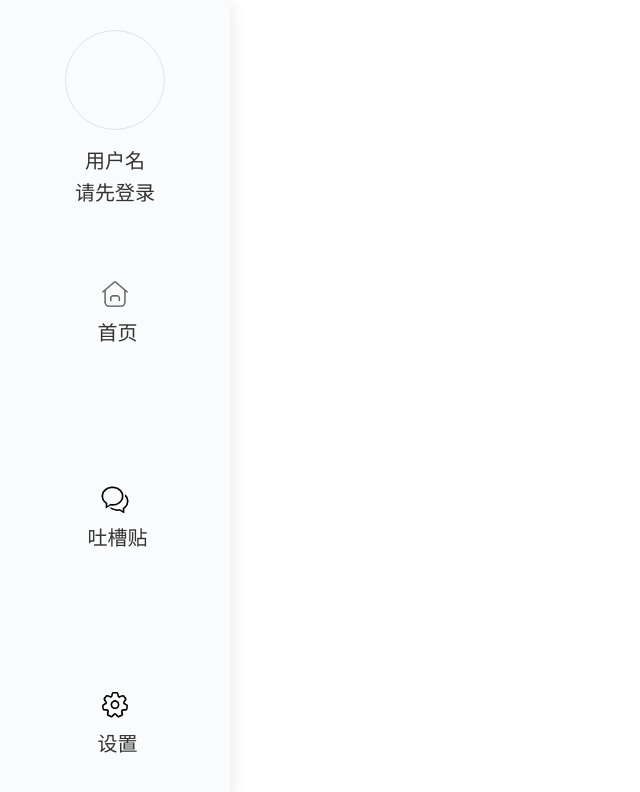
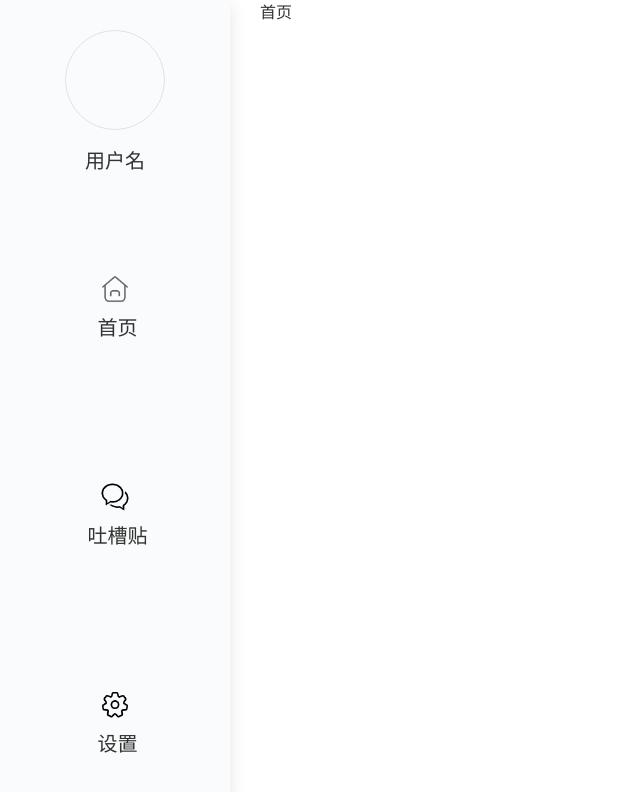
Before and after one commit to shf-ns/blog, a Vue app: page /home in a window 1280 px wide. Before the commit this address had no page. Shown: the top 792 px of the page, without its empty margins (0-640 px from the left). Built offline with nearby package versions, Linux system fonts and the light colour scheme.

Commit message:
home路由配置完成

```diff
--- a/src/App.vue
+++ b/src/App.vue
@@ -1,6 +1,12 @@
-<script setup lang="ts" name="App"></script>
+<script setup lang="ts" name="App">
+import { ref } from 'vue'
+import { RouterView, RouterLink } from 'vue-router';
+
+</script>
 
 <template>
+  <div class="app">
+    <!-- 侧边导航栏 -->
     <div class="sidebar">
       <!-- 用户信息 -->
       <div class="user-info">
@@ -8,7 +14,7 @@
           <img src="" alt="">
         </div>
         <div class="user-name">用户名</div>
-      <div class="user-login">请先登录</div>
+        <!-- <div v-show="login" class="user-login">请先登录</div> -->
       </div>
       <!-- 导航栏 -->
       <nav>
@@ -17,7 +23,7 @@
             <div>
               <img src="./assets/tubiao_shouye-.png" alt="">
             </div>
-          <span class="item">首页</span>
+            <RouterLink to="home" class="item">首页</RouterLink>
           </li>
           <li>
             <div>
@@ -34,9 +40,20 @@
         </ul>
       </nav>
     </div>
+
+    <!-- 展示区 -->
+    <div class="content">
+      <RouterView></RouterView>
+    </div>
+  </div>
 </template>
 
 <style scoped>
+.app {
+  display: flex;
+  gap: 30px;
+}
+
 .sidebar {
   display: flex;
   flex-direction: column;
@@ -66,7 +83,7 @@
 }
 
 .user-info .user-name,
-.user-info .user-login{
+.user-info .user-login {
   font-size: 20px;
 }
 
@@ -89,7 +106,7 @@ nav ul li {
   border-radius: 10px;
 }
 
-nav ul li:hover{
+nav ul li:hover {
   background-color: #d0d3d4;
 }
 
--- /dev/null
+++ b/src/components/Home.vue
@@ -0,0 +1,9 @@
+<script setup lang="ts" name="Home"></script>
+
+<template>
+  <div>
+    首页
+  </div>
+</template>
+
+<style scoped></style>
--- a/src/router/index.ts
+++ b/src/router/index.ts
@@ -1,8 +1,15 @@
 import { createRouter, createWebHistory } from 'vue-router'
+
+import Home from '@/components/Home.vue'
 
 const router = createRouter({
   history: createWebHistory(import.meta.env.BASE_URL),
-  routes: [],
+  routes: [
+    {
+      path: '/home',
+      component: Home
+    },
+  ],
 })
 
 export default router
```
Lines whose indentation alone changed are shown as unchanged.
